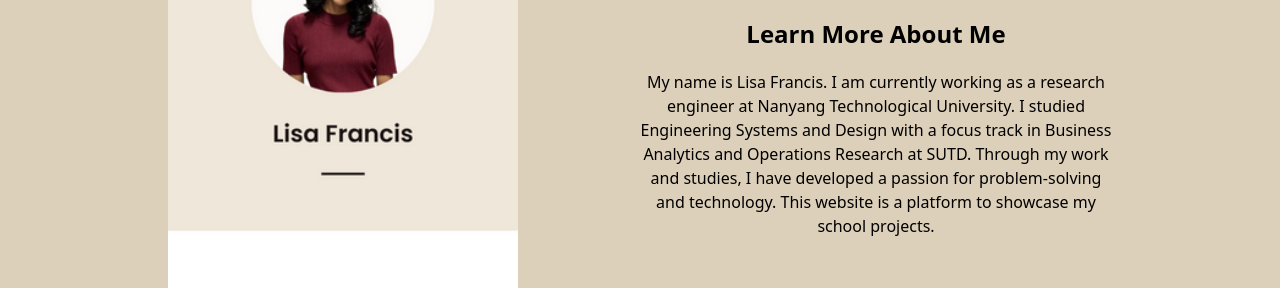
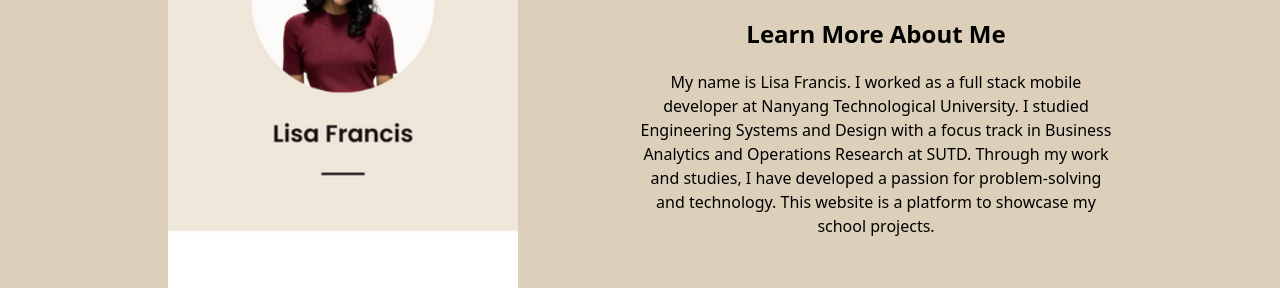
Before and after one commit to lisafrancis6/lisafrancis_gitportfolio, a React (Create React App) app: page / in a window 1280 px wide. Shown: the part 382-670 px from the top of the page. Built offline with nearby package versions, Linux system fonts and the light colour scheme.

Commit message:
Update Hero.js

```diff
--- a/src/components/Hero.js
+++ b/src/components/Hero.js
@@ -19,7 +19,7 @@ export default function Hero() {
                 </div>
                 <p className="text-center text-2xl font-bold">Learn More About Me</p>
                 <h4 className="text-center">
-                    My name is Lisa Francis. I am currently working as a research engineer at Nanyang Technological University. I studied Engineering Systems and Design with a focus track in Business Analytics and Operations Research at SUTD. Through my work and studies, I have developed a passion for problem-solving and technology. This website is a platform to showcase my school projects.
+                    My name is Lisa Francis. I worked as a full stack mobile developer at Nanyang Technological University. I studied Engineering Systems and Design with a focus track in Business Analytics and Operations Research at SUTD. Through my work and studies, I have developed a passion for problem-solving and technology. This website is a platform to showcase my school projects.
                 </h4>
             </div>
         </section>
```
